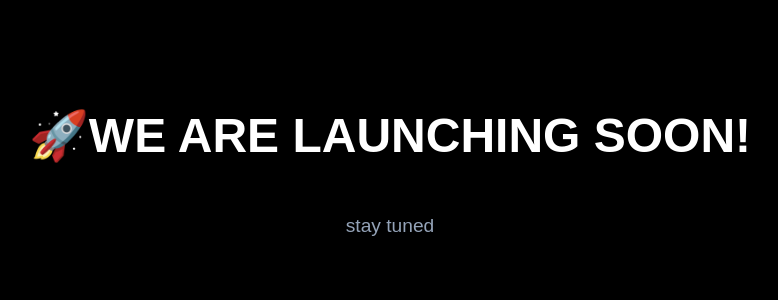
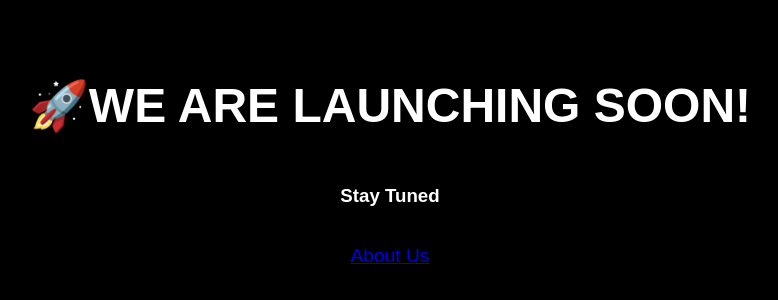
Before and after one commit to honeypal36/PeerFor, a plain HTML site: page index.html in a window 1280 px wide. Shown: the part 234-534 px from the top of the page, without its empty margins (250-1028 px from the left). Drawn offline with Linux system fonts and the light colour scheme.

Commit message:
Update index.html

```diff
--- a/index.html
+++ b/index.html
@@ -23,6 +23,7 @@
 </head>
 <body>
   <h1>🚀WE ARE LAUNCHING SOON!</h1>
-  <p>stay tuned</p>
+  <h3>Stay Tuned</h3>
+  <p><a href="https://www.instagram.com/peer_for/">About Us</a></p>
 </body>
 </html>
```
